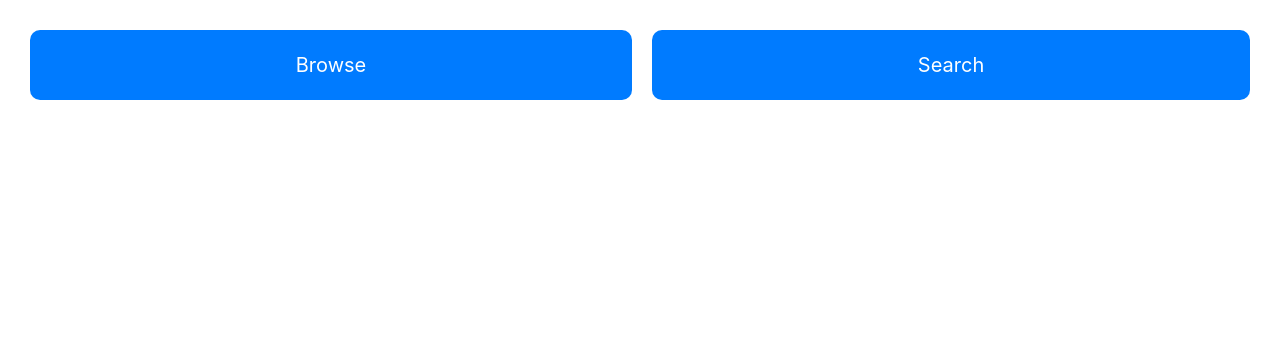
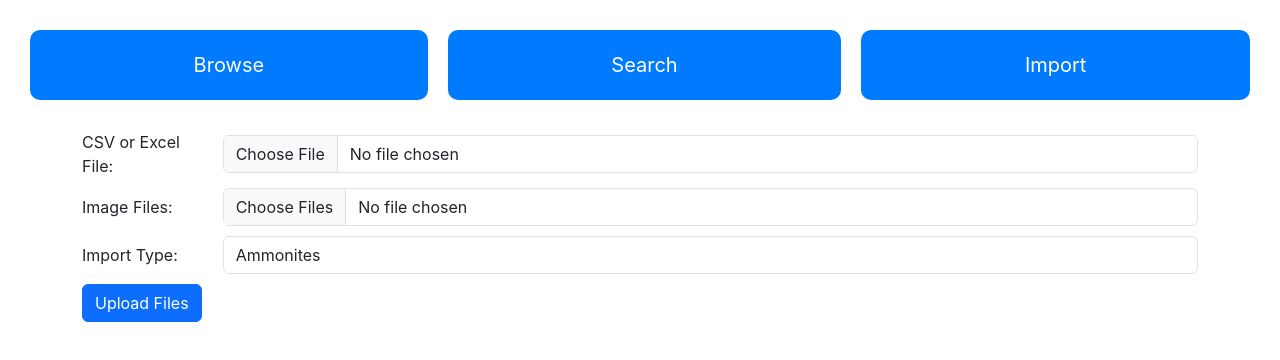
Before and after one commit to eobermuhlner/ammonites-react-app, a React (Create React App) app: page /import in a window 1280 px wide. Before the commit this address had no page. Shown: the top 360 px of the page. Built offline with nearby package versions, Linux system fonts and the light colour scheme.

Commit message:
support import through UI

```diff
--- a/src/App.css
+++ b/src/App.css
@@ -60,3 +60,41 @@
 .navigation a:hover {
   background-color: #0056b3; /* Darker shade on hover */
 }
+
+/* Base styles for form */
+.form-group {
+    display: flex;
+    flex-direction: column; /* Stack label and input vertically on smaller screens */
+    margin-bottom: 10px;
+}
+
+.form-group label {
+    margin-bottom: 5px;
+}
+
+.form-group input {
+    width: 100%; /* Ensure input fields take full width on smaller screens */
+}
+
+.submit-button {
+    margin-top: 20px;
+    width: 100%; /* Full width button on smaller screens */
+}
+
+/* Media query for screens wider than 600px */
+@media (min-width: 600px) {
+    .form-group {
+        flex-direction: row; /* Align label and input horizontally on larger screens */
+        align-items: center;
+    }
+
+    .form-group label {
+        margin-right: 10px;
+        margin-bottom: 0;
+        width: 150px; /* Fixed width for labels on larger screens */
+    }
+
+    .submit-button {
+        width: auto; /* Auto width for button on larger screens */
+    }
+}
--- a/src/App.js
+++ b/src/App.js
@@ -2,6 +2,7 @@ import { BrowserRouter as Router, Routes, Route, Link } from 'react-router-dom';
 import AmmoniteBrowse from './AmmoniteBrowse';
 import AmmoniteSearch from './AmmoniteSearch';
 import AmmoniteViewer from './AmmoniteViewer';
+import DataImport from './DataImport';
 import './App.css';
 
 function App() {
@@ -10,10 +11,12 @@ function App() {
       <div className="navigation">
         <Link to="/browse">Browse</Link>
         <Link to="/search">Search</Link>
+        <Link to="/import">Import</Link>
       </div>
       <Routes>
         <Route path="/browse" element={<AmmoniteBrowse />} />
         <Route path="/search" element={<AmmoniteSearch />} />
+        <Route path="/import" element={<DataImport />} />
         <Route path="/ammonite/:id" element={<AmmoniteViewer />} />
       </Routes>
     </Router>
--- /dev/null
+++ b/src/DataImport.js
@@ -0,0 +1,90 @@
+import React, { useState } from 'react';
+import axios from 'axios';
+import 'bootstrap/dist/css/bootstrap.min.css';
+import './App.css';
+
+function DataImport() {
+    const [csvFile, setCsvFile] = useState(null);
+    const [imageFiles, setImageFiles] = useState([]);
+    const [responseMessage, setResponseMessage] = useState('');
+    const [errorMessage, setErrorMessage] = useState('');
+    const [importType, setImportType] = useState('ammonites'); // default to "ammonites"
+
+    const handleCsvFileChange = (event) => {
+        setCsvFile(event.target.files[0]);
+    };
+
+    const handleImageFilesChange = (event) => {
+        setImageFiles(event.target.files);
+    };
+
+    const handleImportTypeChange = (event) => {
+        setImportType(event.target.value);
+    };
+
+    const handleSubmit = async (event) => {
+        event.preventDefault();
+        const formData = new FormData();
+        formData.append('file', csvFile);
+        for (let i = 0; i < imageFiles.length; i++) {
+            formData.append('images', imageFiles[i]);
+        }
+
+        const endpoint = importType === 'ammonites'
+            ? 'http://localhost:8080/api/import/ammonites'
+            : 'http://localhost:8080/api/import/ammonite/measurements';
+
+        try {
+            const response = await axios.post(endpoint, formData, {
+                headers: {
+                    'Content-Type': 'multipart/form-data'
+                }
+            });
+            setResponseMessage(response.data);
+            setErrorMessage('');
+        } catch (error) {
+            setResponseMessage('');
+            setErrorMessage(`${error.response ? error.response.data : error.message}`);
+        }
+    };
+
+    return (
+        <div className="container">
+            <form onSubmit={handleSubmit}>
+                <div className="form-group">
+                    <label htmlFor="csvFile">CSV or Excel File: </label>
+                    <input
+                        id="csvFile"
+                        type="file"
+                        accept=".csv, application/vnd.openxmlformats-officedocument.spreadsheetml.sheet, application/vnd.ms-excel"
+                        onChange={handleCsvFileChange}
+                        className="form-control"
+                    />
+                </div>
+                <div className="form-group">
+                    <label htmlFor="imageFiles">Image Files:</label>
+                    <input
+                        id="imageFiles"
+                        type="file"
+                        accept="image/*"
+                        multiple
+                        onChange={handleImageFilesChange}
+                        className="form-control"
+                    />
+                </div>
+                <div className="form-group">
+                    <label htmlFor="importType">Import Type:</label>
+                    <select id="importType" value={importType} onChange={handleImportTypeChange} className="form-control">
+                        <option value="ammonites">Ammonites</option>
+                        <option value="ammoniteMeasurements">Ammonite Measurements</option>
+                    </select>
+                </div>
+                <button type="submit" className="btn btn-primary">Upload Files</button>
+            </form>
+            {responseMessage && <pre className="alert alert-success mt-3">{responseMessage}</pre>}
+            {errorMessage && <pre className="alert alert-danger mt-3">{errorMessage}</pre>}
+        </div>
+    );
+}
+
+export default DataImport;
```
